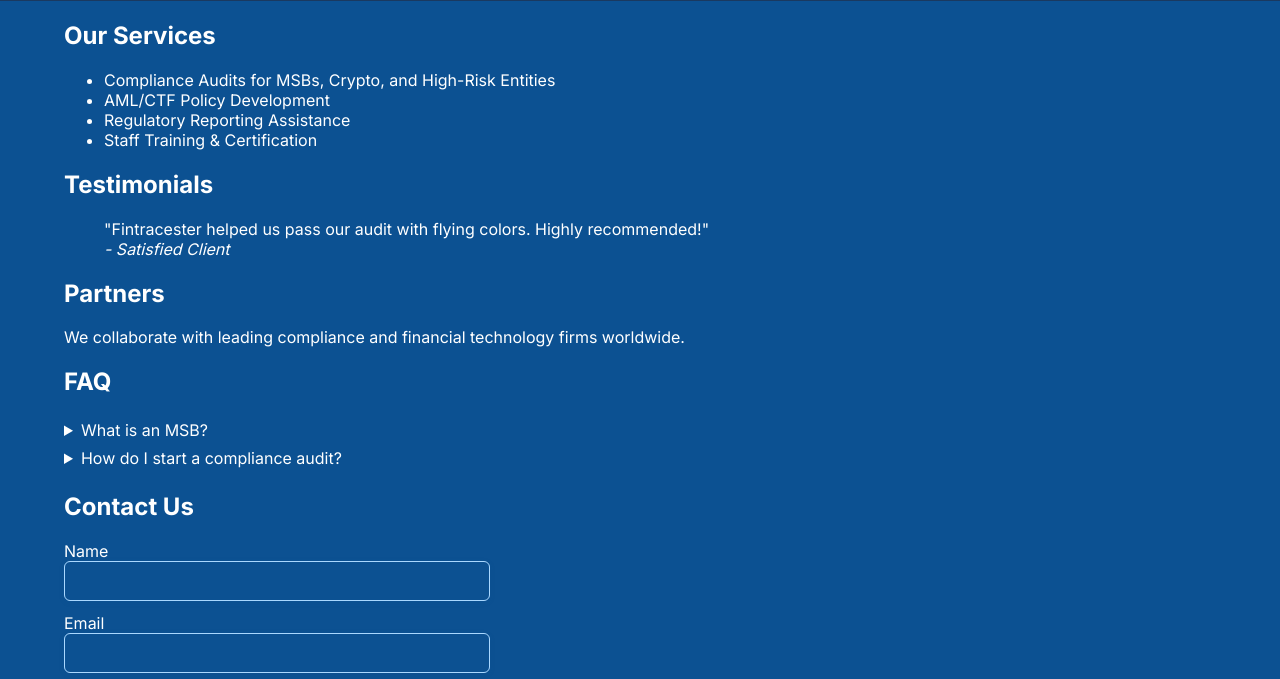
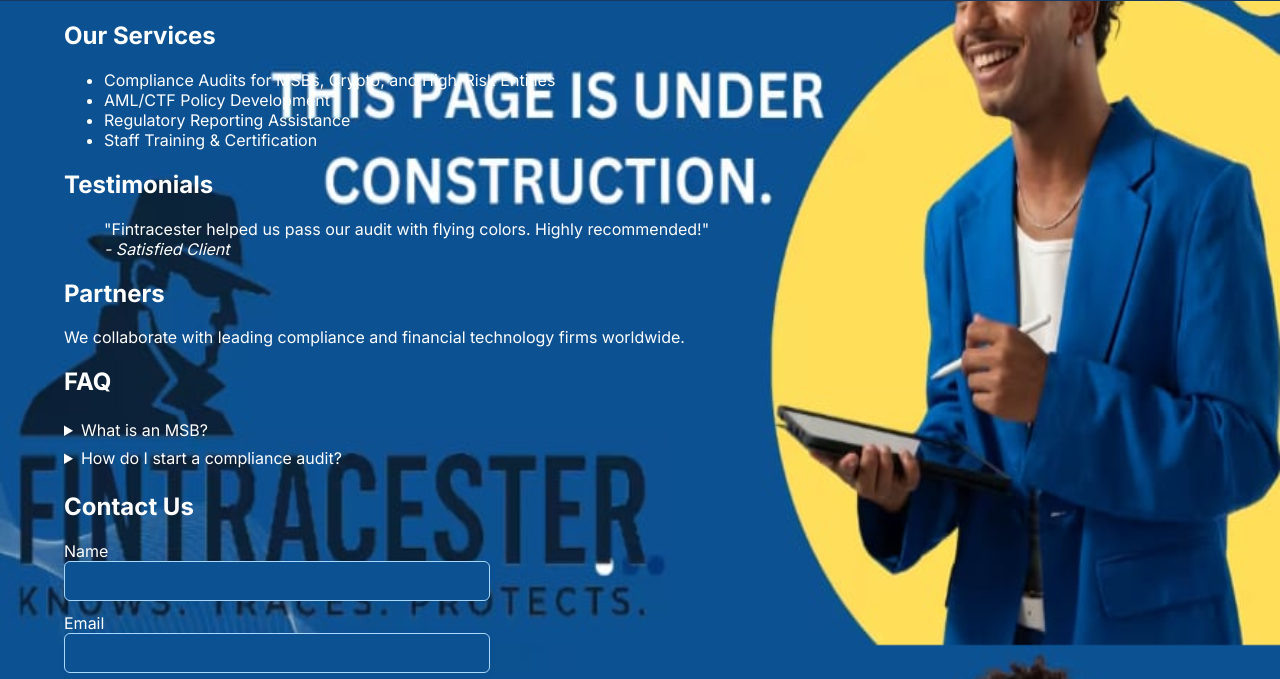
Before and after one commit to St-Nashita/Fintracester.bd.com, a plain HTML site: page index.html in a window 1280 px wide. Shown: the part 155-834 px from the top of the page. Drawn offline with Linux system fonts and the light colour scheme.

Commit message:
Update index.html
v0.0.04

```diff
--- a/index.html
+++ b/index.html
@@ -30,7 +30,7 @@
 
         body {
 
-            background: #0c5192 url('blui.png') no-repeat center center fixed;
+            background: #0c5192 url('blui.jpeg') no-repeat center center fixed;
 
             background-size: 100% 100%;
 
```
